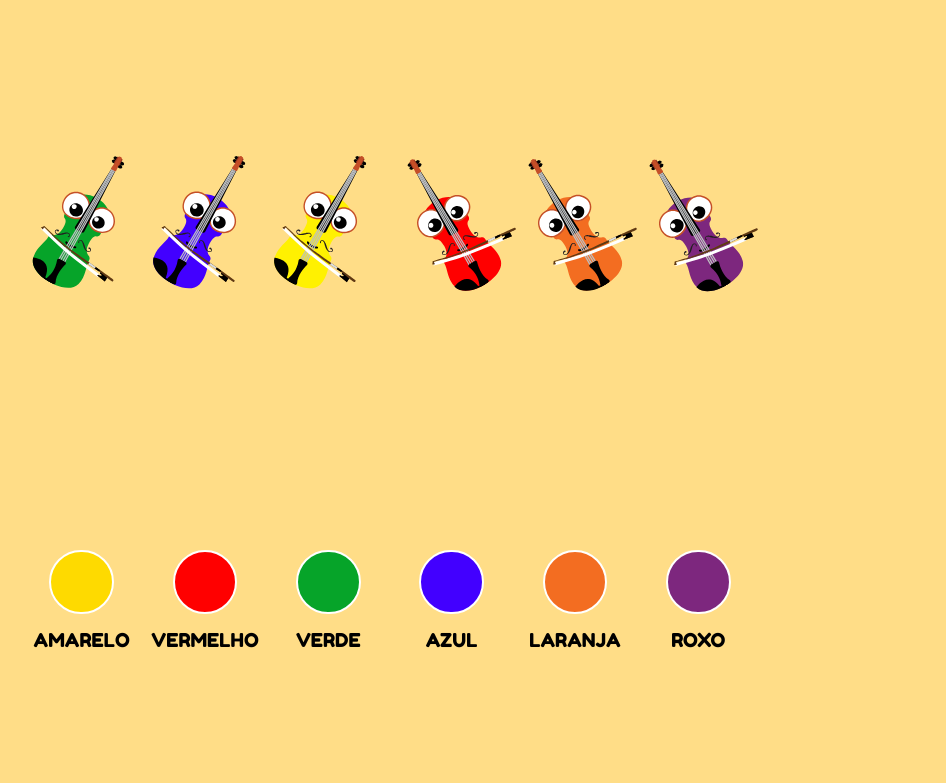
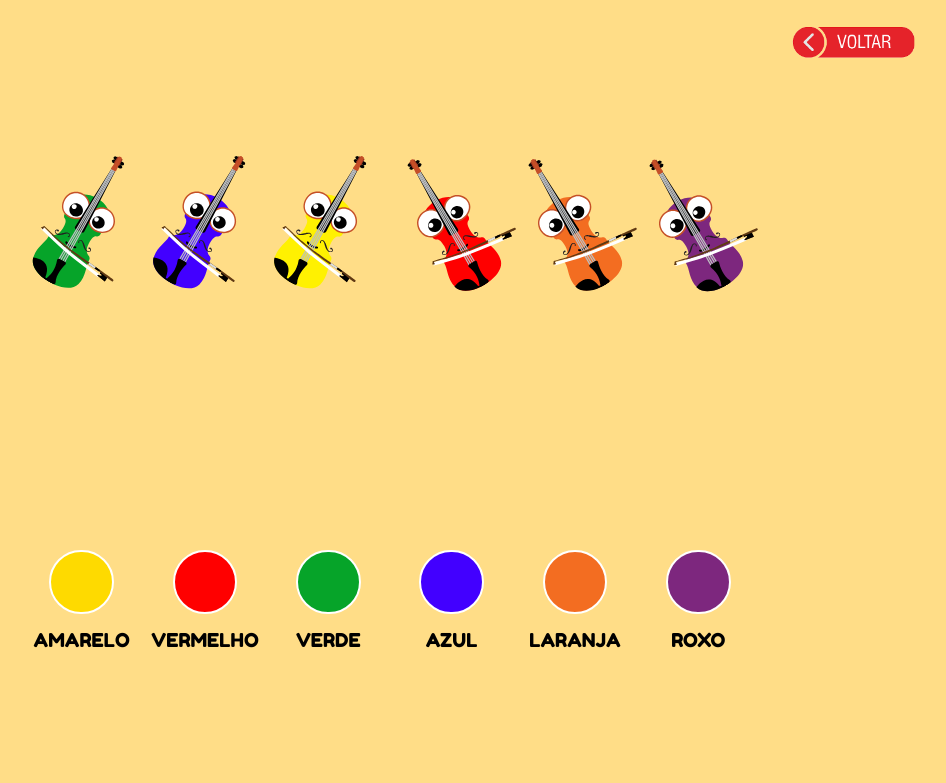
Before and after one commit to simetria-studio/luzinha-qualacor, a plain HTML site: page index.html in a window 1280 px wide. Shown: the whole page, without its empty margins (250-1196 px from the left). Drawn offline with Linux system fonts and the light colour scheme.

Commit message:
botão voltar

```diff
--- a/index.html
+++ b/index.html
@@ -28,6 +28,8 @@
         </section>
 
         <section class="back-3">
+            <div class="div-voltar"><a href="https://app.mundodaluzinha.com/jogos"><img class="img-voltar" src="./img/voltar.png" alt=""></a></div>
+
             <div class="container-fluid">
                 <div class="row-custom">
                     <div class="col-12 col-custom">
--- a/style.css
+++ b/style.css
@@ -22,6 +22,18 @@ img {
 }
 .div-ico img {
     width: 40%;
+}
+
+.div-voltar {
+    position: absolute;
+    top: 3%;
+    right: 9%;
+    text-align: right;
+}
+
+.div-voltar .img-voltar {
+    position: relative;
+    width: 30%;
 }
 
 .tremer-left {
```
Also changed, not shown: img/voltar.png (added).
